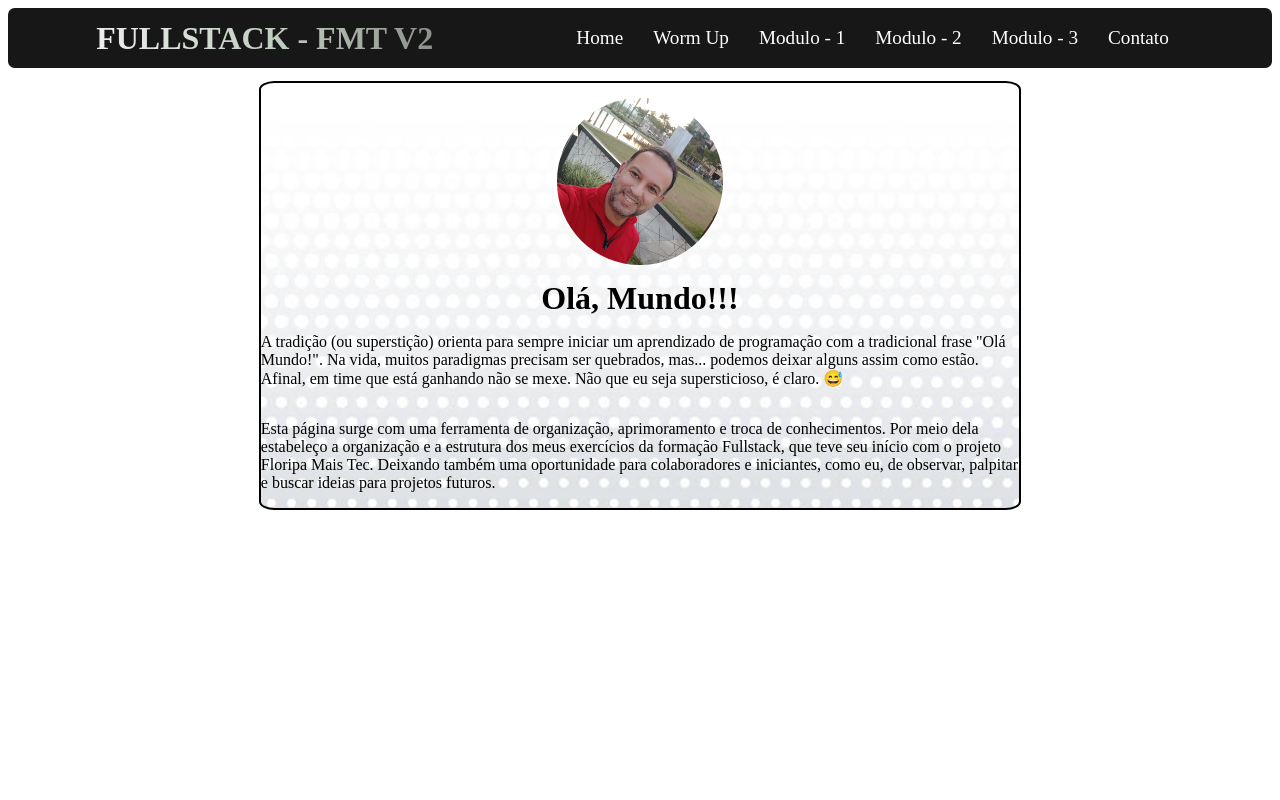
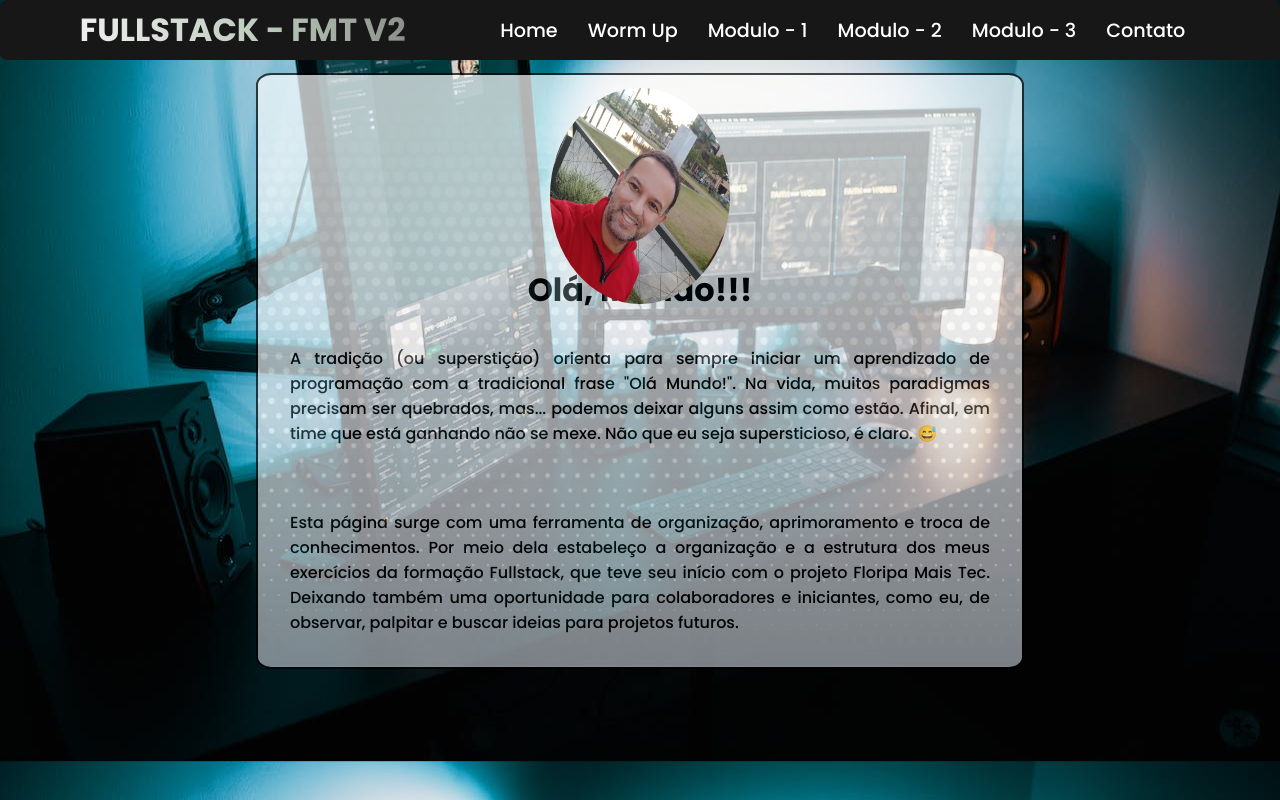
Before and after one commit to andrefajardo/Ola-Mundo, a plain HTML site: page index.html in a window 1280 px wide. Drawn offline with Linux system fonts and the light colour scheme.

Commit message:
Modificações visuais com regras CSS
Foram aplicadas várias técnicas de estilização visando ao aprimoramento do aspecto visual da land page, bem como o enriquecimento o conhecimento sobre manipulação das CSS.

```diff
--- a/css/style.css
+++ b/css/style.css
@@ -1,5 +1,21 @@
+/* Definindo o conjunto de caracteres */
+@charset "UTF-8";
+
+/* Dando um reset nas pré-definições existentes */
+* {
+    margin: 0;
+    padding: 0;
+    box-sizing: border-box;
+    text-decoration: none;
+    font-family: 'Poppins', sans-serif;
+}
+
 body {
-
+	background-image: url(../image/imagem_midle2.jpg);
+	background-position: center;
+    background-size: cover;
+	display: flex;
+	flex-direction: column;
 }
 
 /* ----------------- CONFIGURAÇÃO DO MENU PRINCIPAL ------------------ */
@@ -56,7 +72,9 @@ div#id_centro {
 	width: 60%;
 	height: 60%;
     background-image: url(../image/fundo-medio.jpg);
-    background-size: auto;
+	background-position: center;
+    background-size: cover;
+	opacity: 0.7;
 	display: flex;
 	flex-direction: column;
 	justify-content: center;
@@ -65,16 +83,26 @@ div#id_centro {
 div#id_centro h1 {
 	justify-self: center;
 	margin: auto;
-	margin-top: 2%;
+	margin-top: 25%;
 }
 
 #img_foto {
-	width: 22%;
-	height: 22%;
-	margin: auto;
-	margin-top: 2%;
+	margin: 0;
+	padding: 0;
+	width: 14vw;
+	height: 27vh;
 	border-radius: 50%;
 	display: flex;
 	flex-direction: column;
-	justify-content: right;
+	align-items: center;
+	justify-content: center;
+	right: 43vw;         /* Definindo a posição em que aparecerá na tela  */
+    bottom: 62vh;        /* Definindo a posição em que aparecerá na tela  */
+	position: fixed;     /* Definindo que elemento fique fixo */
+    z-index: 100;        /* Definindo que elemento se sobreponha aos outros */
 }
+
+p {
+	margin: 2em;
+	text-align:justify;
+}
--- a/index.html
+++ b/index.html
@@ -4,6 +4,7 @@
     <meta charset="UTF-8">
     <meta http-equiv="X-UA-Compatible" content="IE=edge">
     <meta name="viewport" content="width=device-width, initial-scale=1.0">
+    <link href="https://fonts.googleapis.com/css2?family=Poppins:wght@100;300;500;700&display=swap" rel="stylesheet">
     <title>Olá Mundo</title>
     <link rel="stylesheet" href="./css/style.css">
 </head>
@@ -24,8 +25,9 @@
         <!-- Fim da barra de navegação principal-->
     </header>
     <main>
+        <img id="img_foto" src="./image/eu.jpg" alt="">
+
         <div id="id_centro">
-            <img id="img_foto" src="./image/eu.jpg" alt="">
             <h1>Olá, Mundo!!!</h1>
             <p>A tradição (ou superstição) orienta para sempre iniciar um aprendizado de programação com a tradicional frase "Olá Mundo!". Na vida, muitos paradigmas precisam ser quebrados, mas... podemos deixar alguns assim como estão. Afinal, em time que está ganhando não se mexe. Não que eu seja supersticioso, é claro.  &#x1F605 </p>
             <p>Esta página surge com uma ferramenta de organização, aprimoramento e troca de conhecimentos. Por meio dela estabeleço a organização e a estrutura dos meus exercícios da formação Fullstack, que teve seu início com o projeto Floripa Mais Tec. Deixando também uma oportunidade para colaboradores e iniciantes, como eu, de observar, palpitar e buscar ideias para projetos futuros.</p>
--- a/siteOlaMundo/css/style.css
+++ /dev/null
@@ -1,90 +0,0 @@
-body {
-
-}
-
-/* ----------------- CONFIGURAÇÃO DO MENU PRINCIPAL ------------------ */
-
-
-header {
-	display: flex;
-	height: 60px;
-	justify-content: space-evenly; /* Distribuição dos ítens horizontalmente*/
-	align-items: center; /* Distribuição dos ítens verticalmente*/
-	background-color: rgb(23, 23, 23);
-    border-radius: 5pt;
-}
-
-header h1 {
-    background: rgb(238,238,238);
-    background: linear-gradient(90deg, rgba(238,238,238,1) 0%, rgba(189,204,189,1) 56%, rgba(140,144,139,1) 100%);
-	/* background: linear-gradient(to right, #fcc050, #f48d65, #f8ff2e, #47f533);*/
-    -webkit-text-fill-color: transparent; /*Propriedades para deixar o texto gradiente*/
-    -webkit-background-clip: text; /*Propriedades para deixar o texto gradiente*/
-	background-clip: text; /* Foi colocado aqui apenas para corrigir um erro apontado na linha anterior quando você usa a propriedade -webkit-background-clip */
-}
-
-header nav ul {
-	display: flex;
-	list-style: none; /*Define uma imagem para o tópico da lista (ex.: *, =>, etc) */
-}
-
-header nav ul li {
-	padding: 15px;
-}
-
-header nav ul li a {
-	text-decoration: none; /* Underline, overline, blink, etc */
-	font-size: 1.2rem;
-	color: white;
-	transition: 0.5s; /*Tempo para a mudança. Neste caso, a cor. */
-}
-
-header nav ul li a:hover {
-	color: rgb(20, 150, 65);
-}
-
-h4 {
-	color: azure;
-}
-
-/* ----------------- FIM DA CONFIGURAÇÃO MENU PRINCIPAL ------------------ */
-/* -----------------     CONFIGURAÇÃO ÁREA CENTRAL      ------------------ */
-
-div#id_centro {
-	margin: auto;
-	margin-top: 10pt;
-	border-radius: 0.5rem;
-	border-width: 2pt;
-	border-style: solid;
-	border-color: black;
-	box-shadow: 8px 8px 0px 0px rgba(0,0,0,0.75);
-	width: 60%;
-	height: 60%;
-    background-image: url(../image/fundo-medio.jpg);
-    background-size: auto;
-	display: flex;
-	flex-direction: column;
-	justify-content: center;
-}
-
-div#id_centro h1 {
-	justify-self: center;
-	margin: auto;
-	margin-top: 2%;
-}
-
-#img_foto {
-	width: 22%;
-	height: 22%;
-	margin: auto;
-	margin-top: 2%;
-	border-radius: 50%;
-	display: flex;
-	flex-direction: column;
-	justify-content: right;
-}
-
-div#id_centro p {
-	text-align: justify;
-	margin: 15pt;
-}
```
Also changed, not shown: siteOlaMundo/index.html (deleted, +0 -39 lines), image/imagem_centro.jpg (added), image/imagem_midle.jpg (added), image/imagem_midle2.jpg (added), image/imagem_midle3.jpg (added), siteOlaMundo/image/eu.jpg (deleted), siteOlaMundo/image/fundo-medio.jpg (deleted), siteOlaMundo/image/github-02-reduzido.png (deleted), siteOlaMundo/image/linkedin-01-reduzida.jpg (deleted), siteOlaMundo/image/logo-email-reduzido.png (deleted), siteOlaMundo/image/logo-gmail-reduzido.jpg (deleted), siteOlaMundo/image/logo-whatsapp-reduzido.jpg (deleted), siteOlaMundo/js/script.js (deleted).
